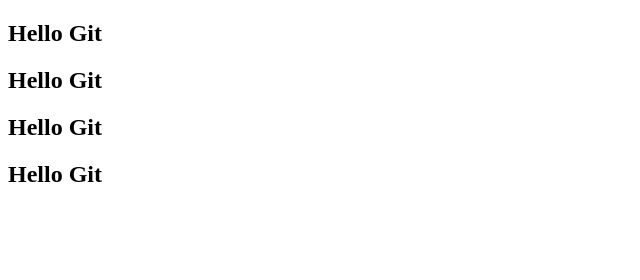
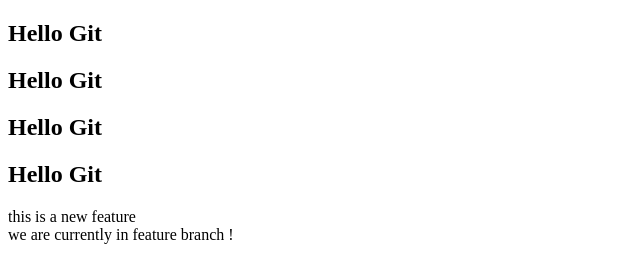
Before and after one commit to fahadNoufal/git-practice, a plain HTML site: page index.html in a window 1280 px wide. Shown: the whole page, without its empty margins (0-640 px from the left). Drawn offline with Linux system fonts and the light colour scheme.

Commit message:
Added feature in featuree branch

```diff
--- a/index.html
+++ b/index.html
@@ -11,5 +11,11 @@
     <h2>Hello Git</h2>
     <h2>Hello Git</h2>
     <h2>Hello Git</h2>
+    <div class="new-feature-added">
+        this is a new feature
+    </div>
+    <div class="current-branch">
+        we are currently in feature branch !
+    </div>
 </body>
 </html>
```
